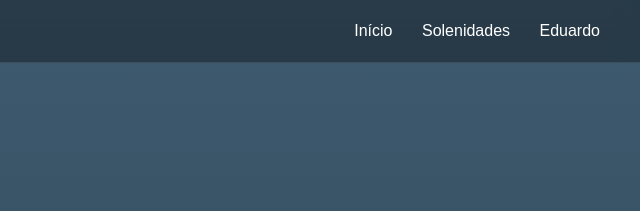
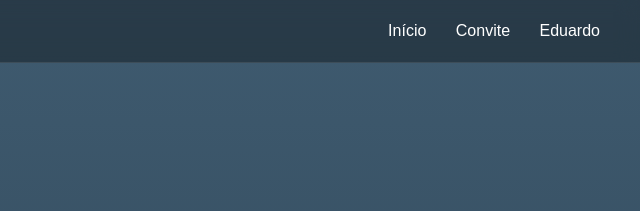
Before and after one commit to duducode7/form, a plain HTML site: page eventos.html in a window 1280 px wide. Shown: the top 211 px of the page, 640-1280 px from the left. Drawn offline with Linux system fonts and the light colour scheme.

Commit message:
Add files via upload

```diff
--- a/eventos.html
+++ b/eventos.html
@@ -11,7 +11,7 @@
 <strong>Formatura 2025</strong>
 <div>
 <a href="index.html">Início</a>
-<a href="eventos.html">Solenidades</a>
+<a href="eventos.html">Convite</a>
 <a href="turma.html">Eduardo</a>
 </div>
 </nav>
```
Also changed, not shown: index.html (+1 -1 lines), turma.html (+1 -1 lines).
